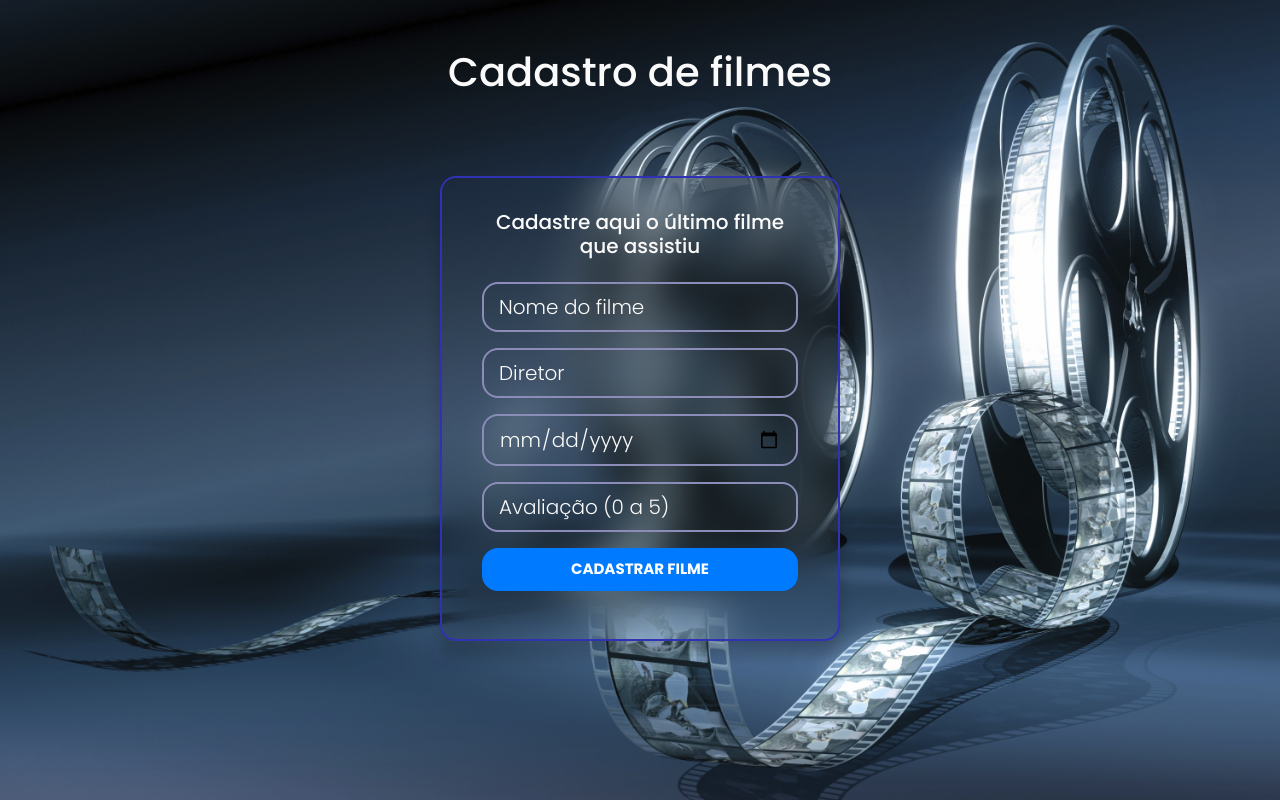
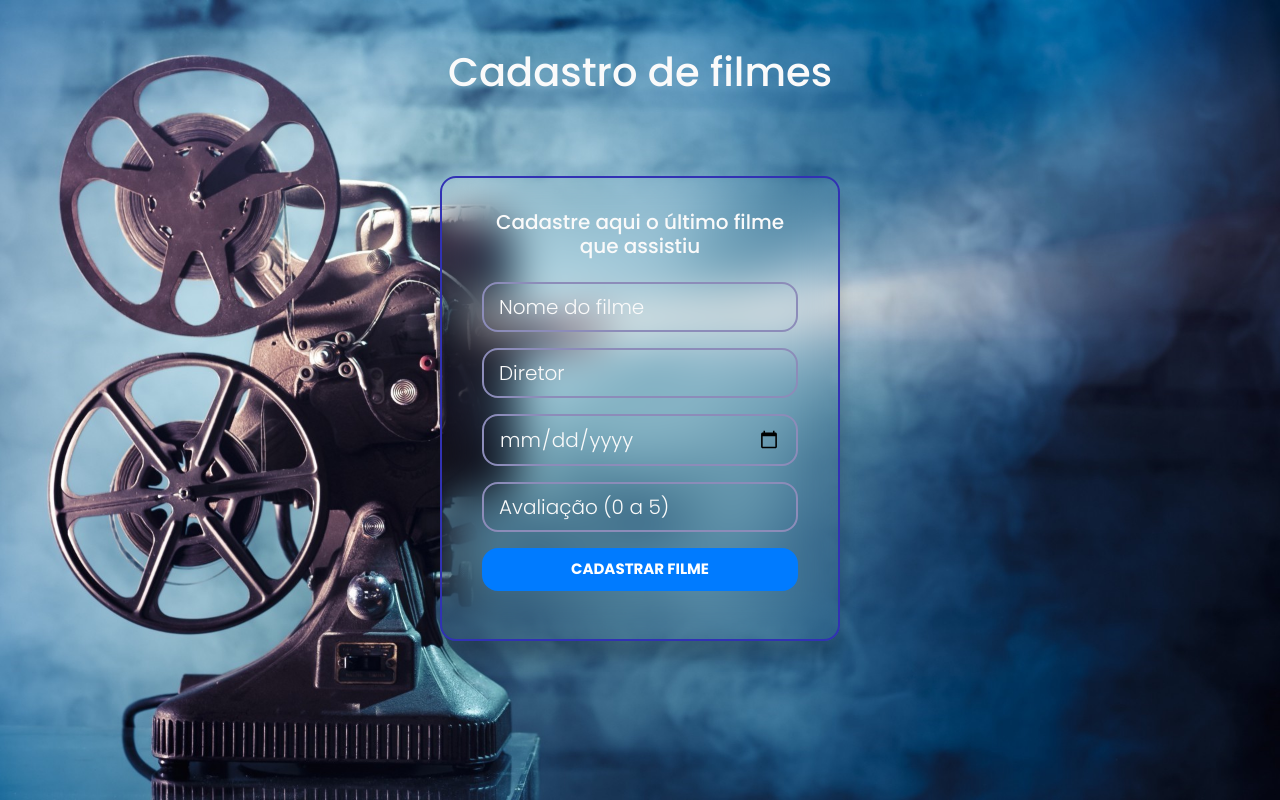
Before and after one commit to nickmoura/cadastro-de-filmes, a PHP site: page / in a window 1280 px wide. Run offline with PHP 8.4, Linux system fonts and the light colour scheme; some libraries are stand-ins or nearby versions.

Commit message:
background amended

```diff
--- a/assets/styles/style.css
+++ b/assets/styles/style.css
@@ -14,7 +14,7 @@ body {
 	color: #000;
 	overflow-x: hidden;
 	height: 100%;
-	background-image: url("/assets/img/wallhaven-lqj2ky.jpg");
+	background-image: url("../img/wallhaven-p2ygpe.jpg");
 	background-repeat: no-repeat;
 	background-size: cover;
 }
```
